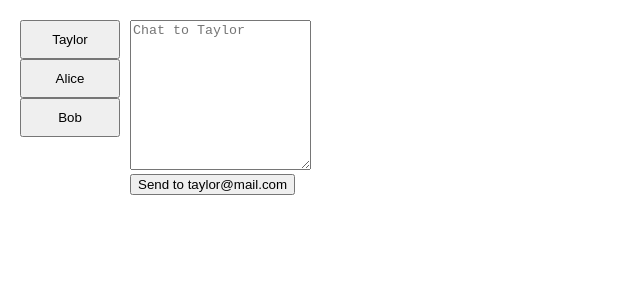
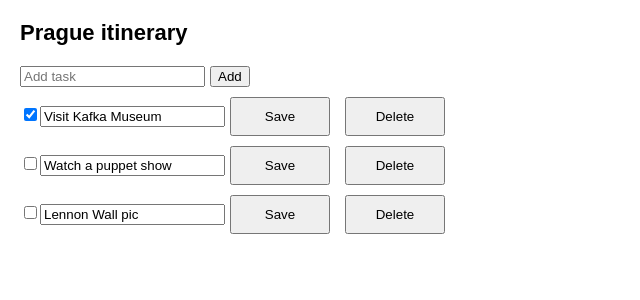
Before and after one commit to Tamanna5092/learning-react, a React (Vite) app: page / in a window 1280 px wide. Shown: the top 300 px of the page, without its empty margins (0-640 px from the left). Built offline with nearby package versions, Linux system fonts and the light colour scheme.

Commit message:
extracting reducer

```diff
--- a/src/App.jsx
+++ b/src/App.jsx
@@ -32,11 +32,12 @@ import Counter from "./components/3/Counter";
 import ScoreBoard from "./components/3/ScoreBoard";
 import ShowHint from "./components/3/ShowHint";
 import Message from "./components/3/Message";
+import TaskApps from "./components/3/Extracting/TaskApps";
 
 function App() {
   return (
     <>
-    <Message></Message>
+    <TaskApps></TaskApps>
     </>
   );
 }
--- /dev/null
+++ b/src/components/3/Extracting/AddTask.jsx
@@ -0,0 +1,23 @@
+import React, { useState } from "react";
+
+export default function AddTask({ onAdd }) {
+  const [Text, setText] = useState("");
+
+  const handleChangeText = (e) => {
+    setText(e.target.value);
+  };
+
+  return (
+    <>
+      <input placeholder="Add task" value={Text} onChange={handleChangeText} />
+      <button
+        onClick={() => {
+          setText("");
+          onAdd(Text);
+        }}
+      >
+        Add
+      </button>
+    </>
+  );
+}
--- /dev/null
+++ b/src/components/3/Extracting/InitialTasks.js
@@ -0,0 +1,5 @@
+export const initialTasks = [
+  { id: 0, text: "Visit Kafka Museum", done: true },
+  { id: 1, text: "Watch a puppet show", done: false },
+  { id: 2, text: "Lennon Wall pic", done: false },
+];
--- /dev/null
+++ b/src/components/3/Extracting/Task.jsx
@@ -0,0 +1,52 @@
+import React, { useState } from "react";
+
+export default function Task({ task, onChangeTask, onDeleteTask }) {
+  const [isEditng, setIsEditing] = useState(false);
+
+  let taskContent;
+
+  if (isEditng) {
+    taskContent = (
+      <>
+        {task.text}
+        <button onClick={() => setIsEditing(false)}>Edit</button>
+      </>
+    );
+  } else {
+    taskContent = (
+      <>
+        <input
+          value={task.text}
+          onChange={(e) => {
+            onChangeTask({
+              ...task,
+              text: e.target.value,
+            });
+          }}
+        />
+        <button onClick={() => setIsEditing(true)}>Save</button>
+      </>
+    );
+  }
+
+  return (
+    <>
+      <li>
+        <label>
+          <input
+            type="checkbox"
+            checked={task.done}
+            onChange={(e) => {
+              onChangeTask({
+                ...task,
+                done: e.target.checked,
+              });
+            }}
+          />
+          {taskContent}
+          <button onClick={() => onDeleteTask(task.id)}>Delete</button>
+        </label>
+      </li>
+    </>
+  );
+}
--- /dev/null
+++ b/src/components/3/Extracting/TaskApps.css
@@ -0,0 +1,59 @@
+* {
+    box-sizing: border-box;
+}
+
+body {
+    font-family: sans-serif;
+    margin: 20px;
+    padding: 0;
+}
+
+h1 {
+    margin-top: 0;
+    font-size: 22px;
+}
+
+h2 {
+    margin-top: 0;
+    font-size: 20px;
+}
+
+h3 {
+    margin-top: 0;
+    font-size: 18px;
+}
+
+h4 {
+    margin-top: 0;
+    font-size: 16px;
+}
+
+h5 {
+    margin-top: 0;
+    font-size: 14px;
+}
+
+h6 {
+    margin-top: 0;
+    font-size: 12px;
+}
+
+code {
+    font-size: 1.2em;
+}
+
+ul {
+    padding-inline-start: 20px;
+}
+
+button {
+    margin: 5px;
+}
+li {
+    list-style-type: none;
+}
+ul,
+li {
+    margin: 0;
+    padding: 0;
+}
--- /dev/null
+++ b/src/components/3/Extracting/TaskApps.jsx
@@ -0,0 +1,52 @@
+import React, { useState } from "react";
+import AddTask from "./AddTask";
+import TaskList from "./TaskList";
+import { initialTasks } from "./InitialTasks";
+import "./TaskApps.css";
+
+export default function TaskApps() {
+  const [tasks, setTasks] = useState(initialTasks);
+
+  const getNextId = (data) => {
+    const maxId = data.reduce((prev, current) =>
+      prev && prev.id > current.id ? prev : current
+    );
+    return maxId.id + 1;
+  };
+
+  const handleAddTask = (text) => {
+    setTasks([
+      ...tasks,
+      {
+        id: getNextId(tasks),
+        text: text,
+        done: false,
+      },
+    ]);
+  };
+
+  const handleChangeTask = (task) => {
+    const nextTasks = tasks.map((t) => {
+      if (t.id === task.id) {
+        return task;
+      } else return t;
+    });
+    setTasks(nextTasks);
+  };
+
+  const handleDeleteTask = (taskId) => {
+    setTasks(tasks.filter((t) => t.id !== taskId));
+  };
+
+  return (
+    <>
+      <h1>Prague itinerary</h1>
+      <AddTask onAdd={handleAddTask} />
+      <TaskList
+        tasks={tasks}
+        onChangeTask={handleChangeTask}
+        onDeleteTask={handleDeleteTask}
+      />
+    </>
+  );
+}
--- /dev/null
+++ b/src/components/3/Extracting/TaskList.jsx
@@ -0,0 +1,19 @@
+import React from "react";
+import Task from "./Task";
+
+export default function TaskList({ tasks, onChangeTask, onDeleteTask }) {
+  return (
+    <>
+      <ul>
+        {tasks.map((task) => (
+          <Task
+            key={task.id}
+            task={task}
+            onChangeTask={onChangeTask}
+            onDeleteTask={onDeleteTask}
+          ></Task>
+        ))}
+      </ul>
+    </>
+  );
+}
```
